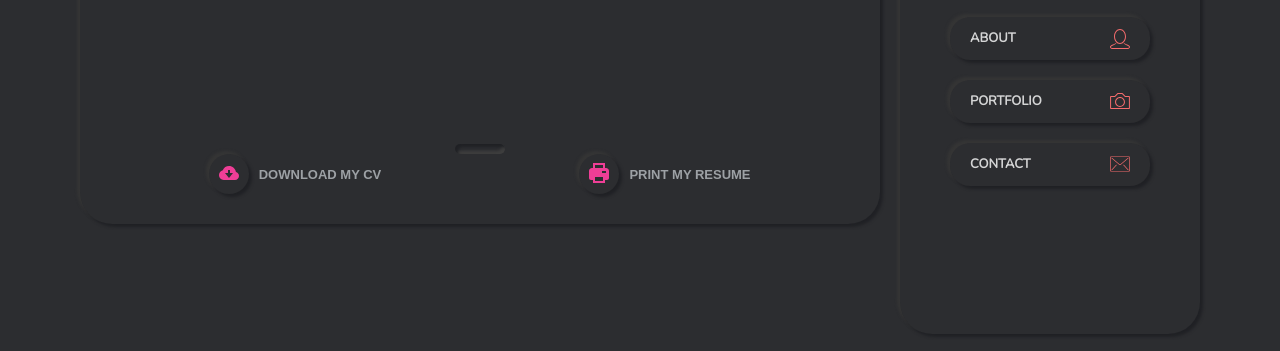
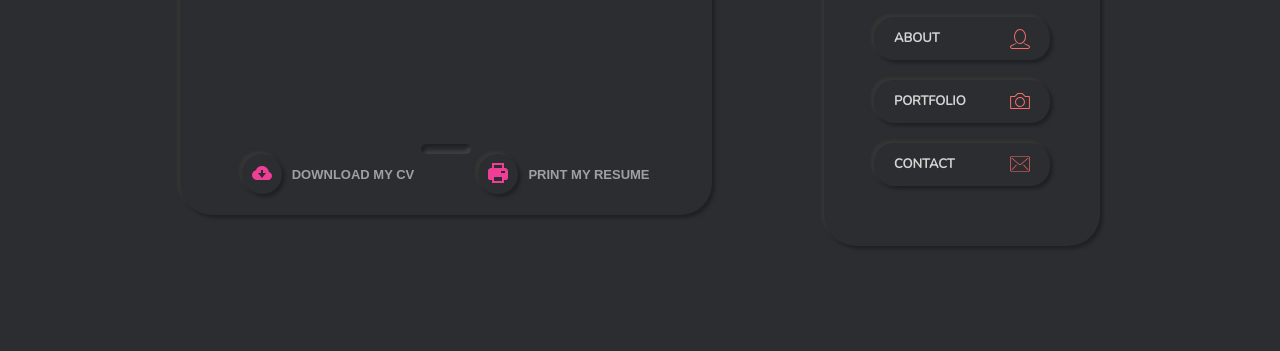
Before and after one commit to prakashdas95/portfolio, a website: page index.html in a window 1280 px wide. Shown: the part 449-800 px from the top of the page. Drawn offline with nearby package versions, Linux system fonts and the light colour scheme.

Commit message:
container styles changes

```diff
--- a/index.html
+++ b/index.html
@@ -80,7 +80,6 @@
         </button>
     </div>
     <div class="container">
-        <div>
             <!-- ************************************RIGHT SIDE****************************************** -->
             <section class="right">
                 <!-- below div will be manipulate by navigation links -->
@@ -437,8 +436,6 @@
                 </div>
             </header>
 
-        </div>
-
     </div>
 </body>
 
--- a/sass/_base.scss
+++ b/sass/_base.scss
@@ -26,16 +26,13 @@ body {
   font-weight: 300;
   line-height: 1.6;
 }
+
 .container {
-  // position: absolute;
-  // top: 50%;
-  // left: 50%;
-  // margin-right: -50%;
-  // transform: translate(-50%, -50%);
-
-  display: flex;
-  align-items: center;
-  justify-content: center;
+  display: grid;
+  grid-template-columns: 60% 30%;
+  grid-gap: 10%;
+  margin: 0px 180px;
+  grid-template-rows: 95%;
 }
 
 .home {
@@ -46,10 +43,10 @@ body {
 .left {
   float: left;
 }
+
 /*RIGHT SIDE*/
 .right {
   // height: 700px;
-  width: 800px;
   margin-right: 20px;
   padding: 30px;
   border-radius: 32px;
@@ -61,11 +58,9 @@ body {
 .left {
   padding: 30px;
   text-align: center;
-  height: 700px;
-  width: 300px;
   border-radius: 32px;
-
   box-shadow: 3px 3px 3px #202125, -3px -3px 3px #353535;
+  height: fit-content;
 }
 
 .personalisation {
@@ -105,11 +100,13 @@ body {
     -moz-transform: rotate(360deg);
   }
 }
+
 @-webkit-keyframes spin {
   100% {
     -webkit-transform: rotate(360deg);
   }
 }
+
 @keyframes spin {
   100% {
     -webkit-transform: rotate(360deg);
```
Also changed, not shown: css/style.css.
